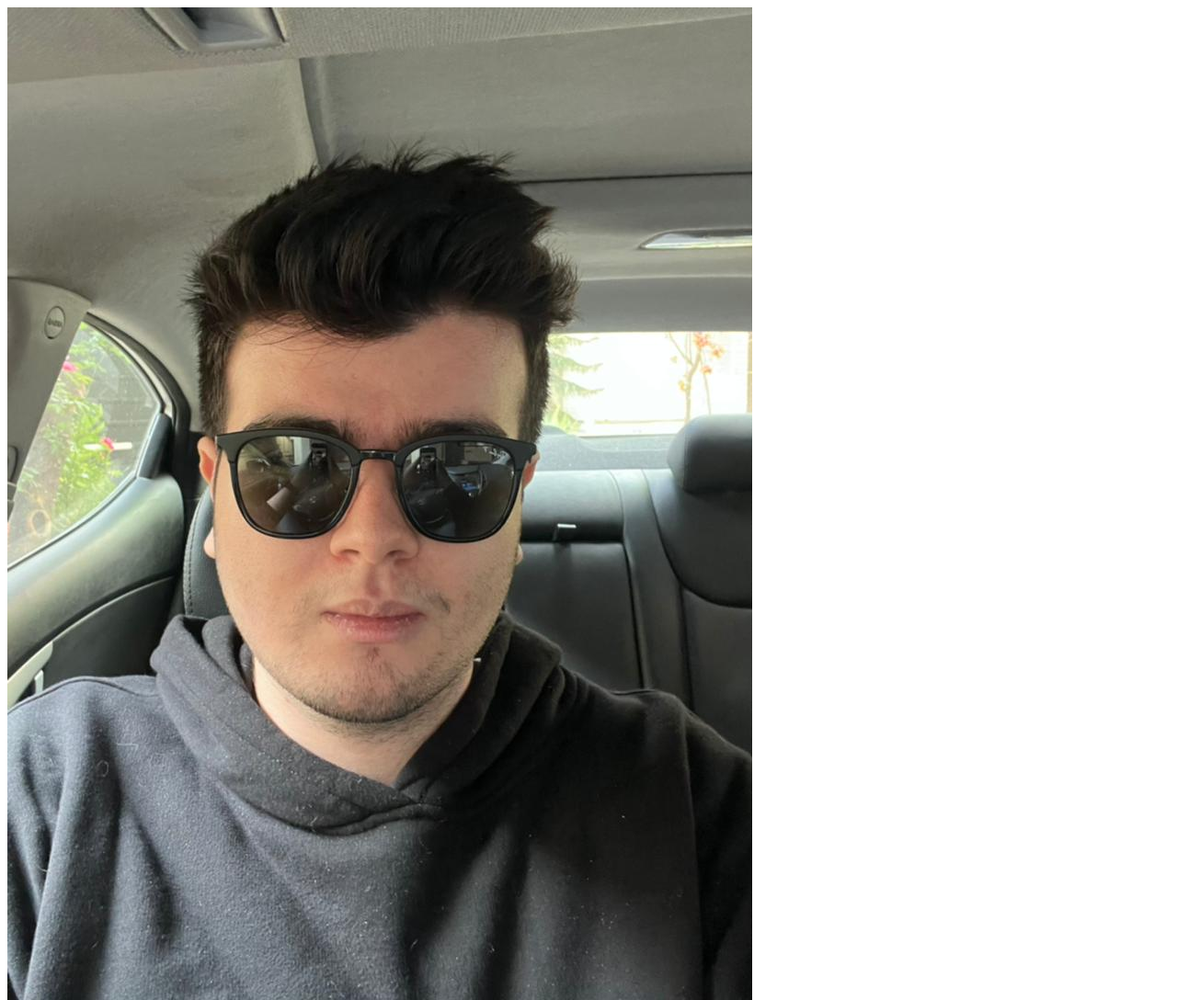
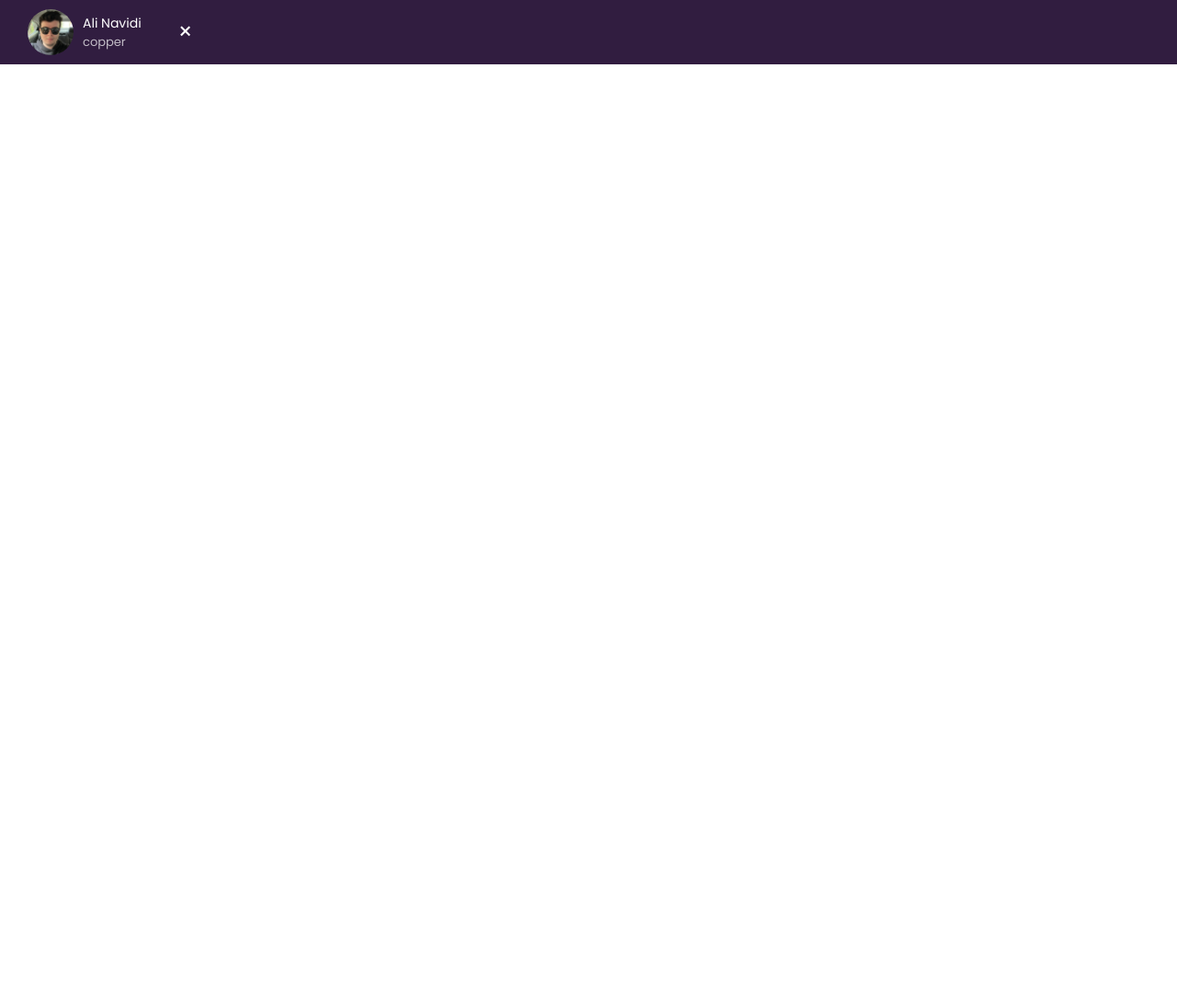
Before and after one commit to westernal/Copper, a plain HTML site: page index.html in a window 1280 px wide. Shown: the whole page at 92% size. After the commit the page ends 800 px from the top, so only its background shows below. Drawn offline with Linux system fonts and the light colour scheme; a web font is replaced by a local one.

Commit message:
sidebar's profile section added

```diff
--- a/Styles/style.css
+++ b/Styles/style.css
@@ -0,0 +1,58 @@
+@import url("https://fonts.googleapis.com/css2?family=Poppins:wght@300;400&display=swap");
+@import url("https://fonts.googleapis.com/css2?family=Megrim");
+
+* {
+  box-sizing: border-box;
+}
+
+body {
+  font-family: "Poppins", sans-serif;
+  overflow-x: hidden;
+  margin: 0;
+}
+
+.flex {
+  display: flex;
+  align-items: center;
+  gap: 10px;
+}
+
+p {
+  margin: 0;
+}
+
+a {
+  text-decoration: none;
+  color: black;
+}
+
+.sidebar {
+  background-color: #311d40;
+  color: white;
+}
+
+.user-profile {
+  padding: 10px 30px;
+}
+
+.user-profile img {
+  width: 50px;
+  height: 50px;
+  border-radius: 50%;
+  object-fit: cover;
+}
+
+#username {
+  font-size: 14px;
+}
+
+#company-name {
+  font-size: 13px;
+  opacity: 0.7;
+}
+
+.close-tag {
+  margin-left: 30px;
+  font-size: 25px;
+  color: white;
+}
--- a/index.html
+++ b/index.html
@@ -4,13 +4,19 @@
     <meta charset="UTF-8">
     <meta http-equiv="X-UA-Compatible" content="IE=edge">
     <meta name="viewport" content="width=device-width, initial-scale=1.0">
+    <link rel="stylesheet" href="./Styles/style.css">
     <title>Copper</title>
 </head>
 <body>
     <div class="dashboard">
         <section class="sidebar">
-            <div class="user-profile">
+            <div class="user-profile flex">
                 <img src="./Images/WhatsApp Image 2022-05-24 at 9.30.20 PM.jpeg" alt="User's avatar">
+                <div class="user-info ">
+                    <p id="username">Ali Navidi</p>
+                    <p id="company-name">copper</p>
+                </div>
+                <a href="#" class="close-tag">&times;</a>
             </div>
         </section>
     </div>
```
